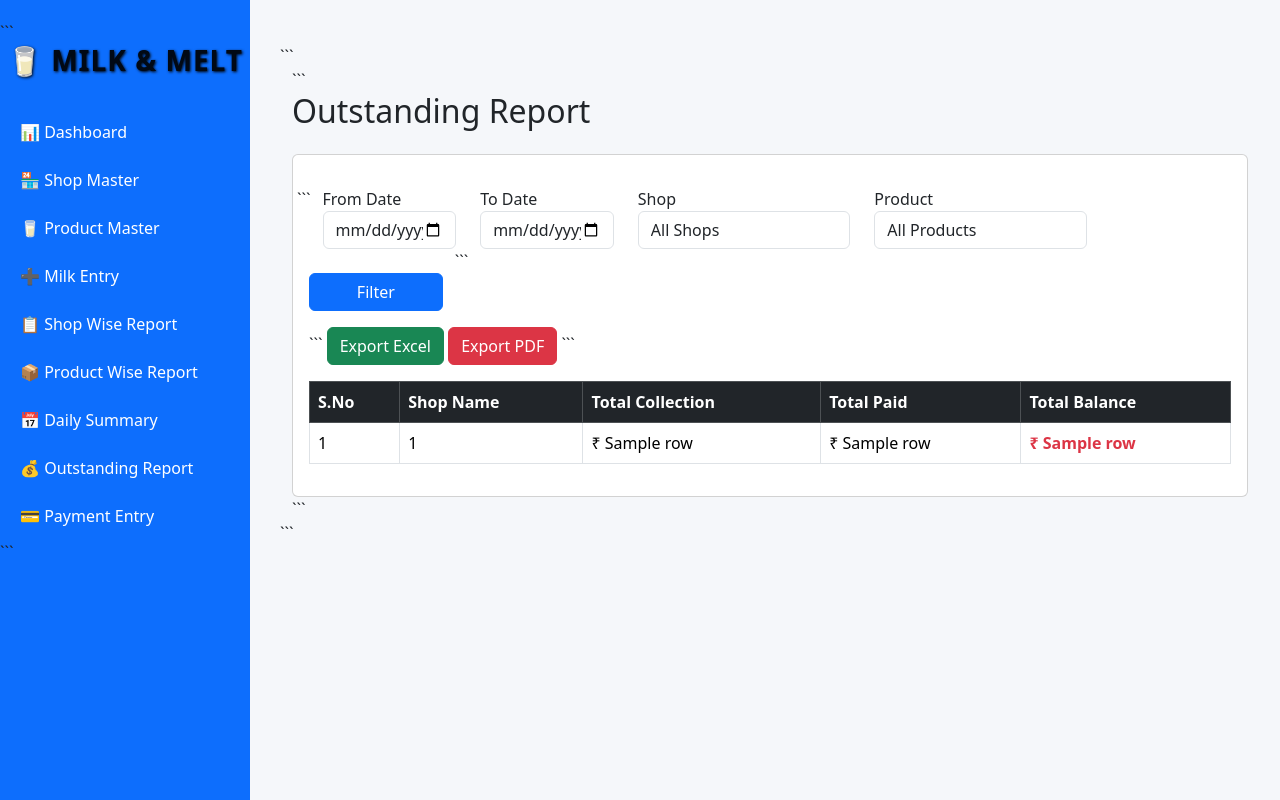
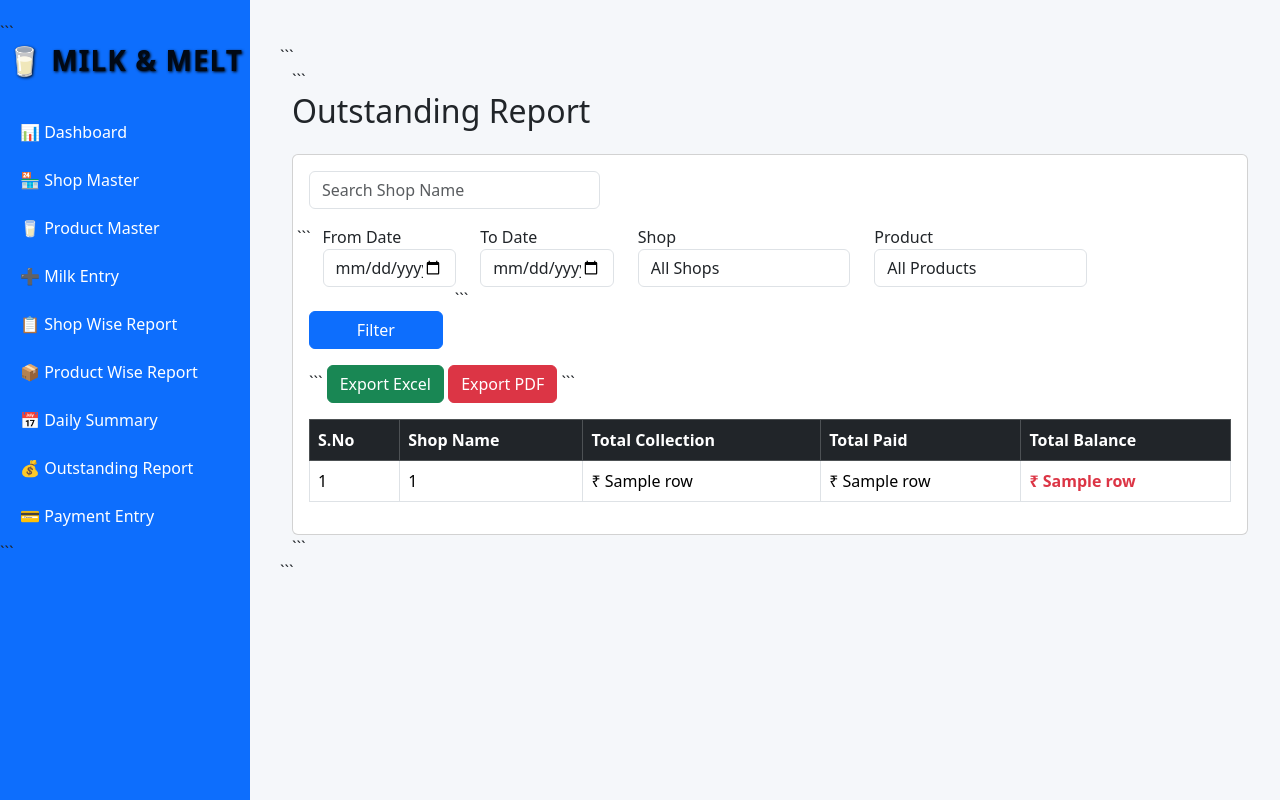
Before and after one commit to mhariprasath-28/Milk-Software, a Flask app: template templates/outstanding_report.html in a window 1280 px wide. Run offline with Flask 3, Linux system fonts and the light colour scheme; the template is opened without the code that fills it: most values are stand-ins (such as "Sample title", 1, 10 or a date in 2020).

Commit message:
Update outstanding_report.html

```diff
--- a/templates/outstanding_report.html
+++ b/templates/outstanding_report.html
@@ -11,13 +11,13 @@
 
     <div class="row mb-3">
 
-        <!-- <div class="col-md-4">
+        <div class="col-md-4">
             <input
                 type="text"
                 id="search"
                 class="form-control"
                 placeholder="Search Shop Name">
-        </div> -->
+        </div>
 
     </div>
     <form method="GET">
@@ -29,27 +29,27 @@
     <label>From Date</label>
     <input type="date"
            name="from_date"
-           class="form-control">
+           class="form-control"
+           value="{{ from_date }}">
 </div>
 
 <div class="col-md-2">
     <label>To Date</label>
     <input type="date"
            name="to_date"
-           class="form-control">
+           class="form-control"
+           value="{{ to_date }}">
 </div>
 
 <div class="col-md-3">
     <label>Shop</label>
-    <select name="shop_id"
-            class="form-control">
+    <select name="shop_id" class="form-control">
 
-        <option value="">
-            All Shops
-        </option>
+    <option value="">All Shops</option>
 
     {% for shop in shops %}
-        <option value="{{ shop[0] }}">
+    <option value="{{ shop[0] }}"
+        {% if request.args.get('shop_id') == shop[0]|string %}selected{% endif %}>
         {{ shop[1] }}
     </option>
     {% endfor %}
@@ -59,15 +59,13 @@
 
 <div class="col-md-3">
     <label>Product</label>
-    <select name="product_id"
-            class="form-control">
+    <select name="product_id" class="form-control">
 
-        <option value="">
-            All Products
-        </option>
+    <option value="">All Products</option>
 
     {% for product in products %}
-        <option value="{{ product[0] }}">
+    <option value="{{ product[0] }}"
+        {% if request.args.get('product_id') == product[0]|string %}selected{% endif %}>
         {{ product[1] }}
     </option>
     {% endfor %}
```
Lines whose indentation alone changed are shown as unchanged.
